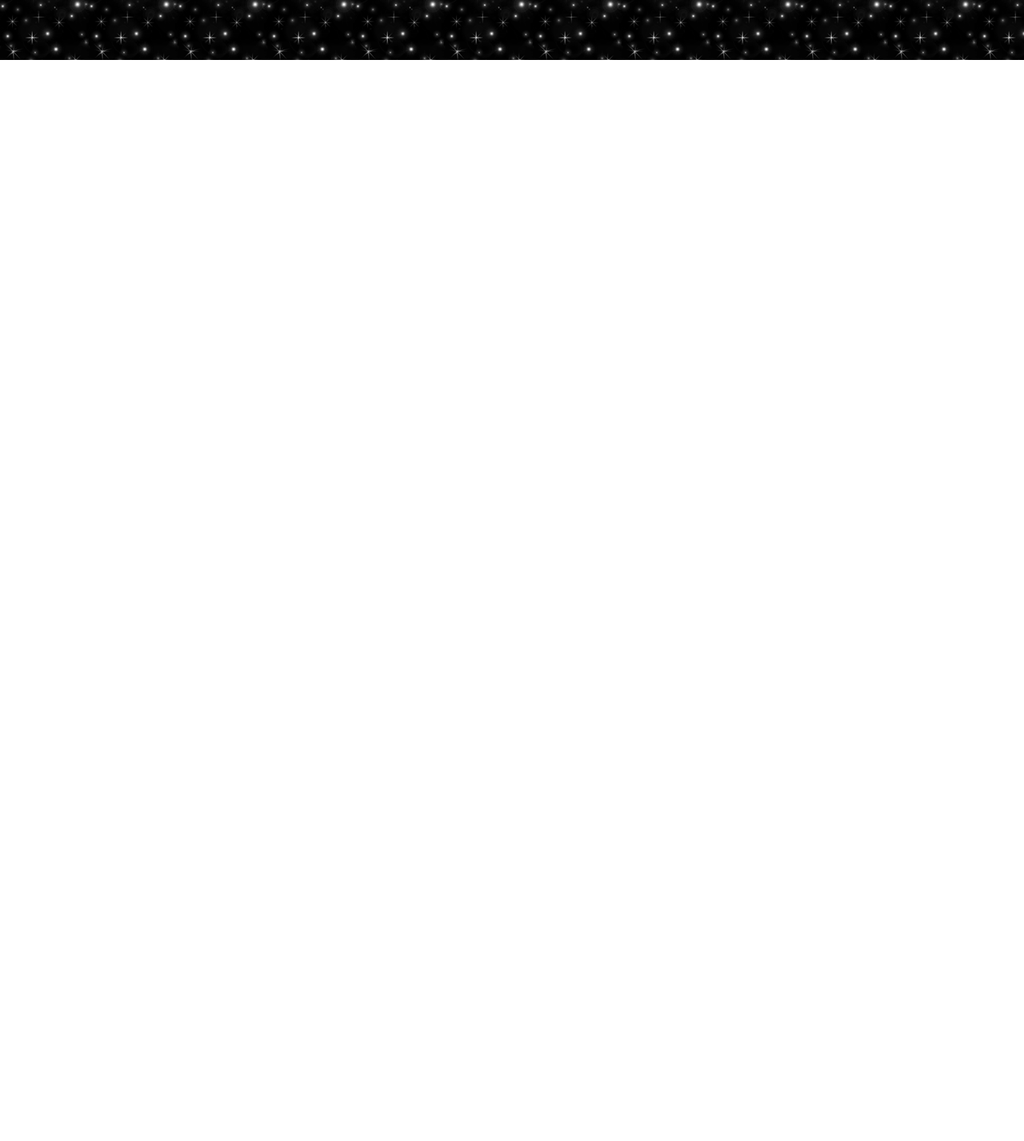
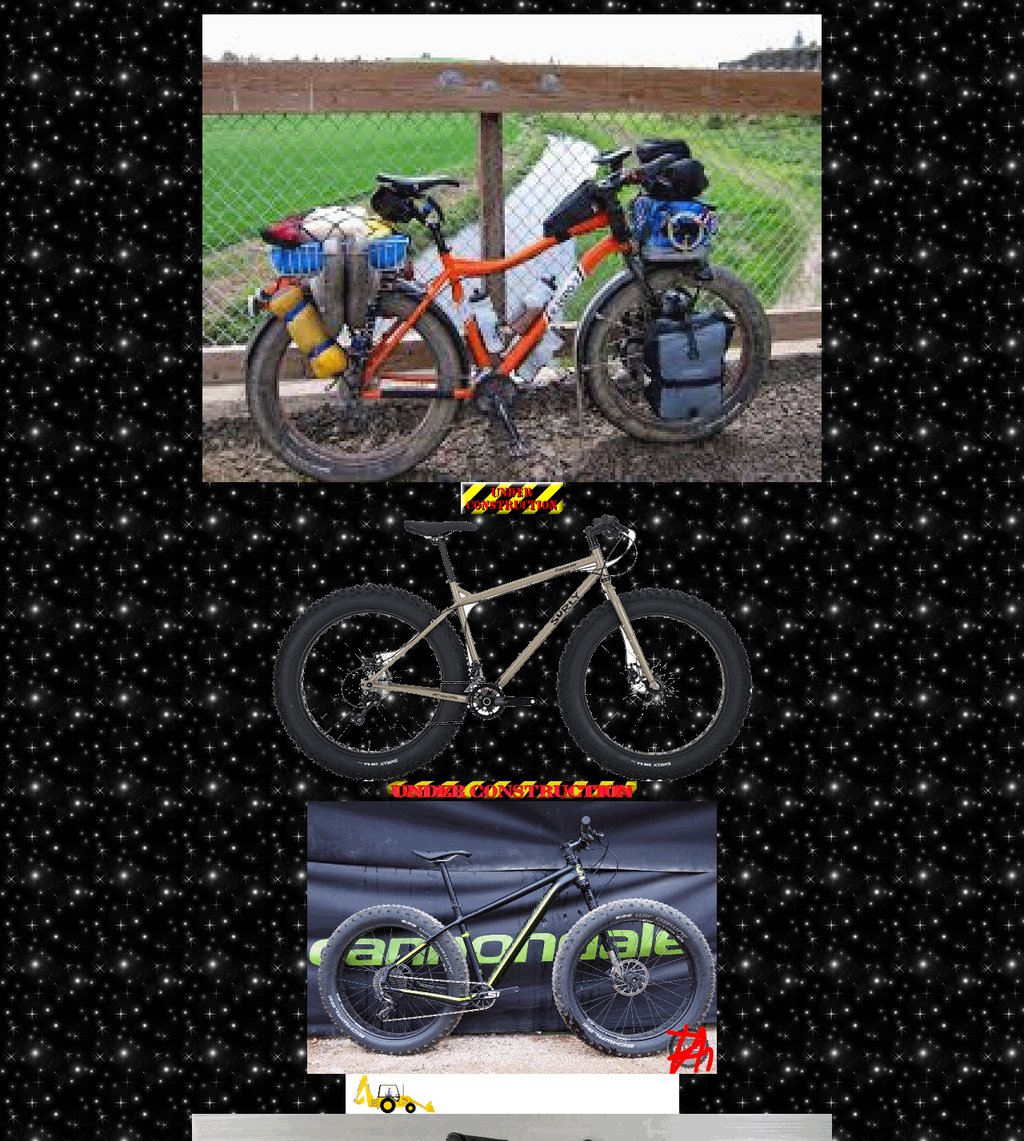
Before and after one commit to jerrywardlow/fatbikesinspace.com, a plain HTML site: page index.html in a window 1280 px wide. Shown: the part 725-2152 px from the top of the page at 80% size. Before the commit the page ends 800 px from the top, so only its background shows below. Drawn offline with Linux system fonts and the light colour scheme.

Commit message:
Built out main structure

```diff
--- a/index.html
+++ b/index.html
@@ -11,6 +11,16 @@
 <body>
   <img src="assets/uc2.gif">
   <p>Home of the COOLEST fat bikes that you have ever seen!</p>
+  <img src="assets/bikes/fb1.gif">
+  <img src="assets/uc4.gif">
+  <img src="assets/bikes/fb2.gif">
+  <img src="assets/uc3.gif">
+  <img src="assets/bikes/fb3.gif">
+  <img src="assets/uc1.gif">
+  <img src="assets/bikes/fb4.gif">
+  <img src="assets/uc5.gif">
+  <img src="assets/bikes/fb5.gif">
+  <img src="assets/uc6.gif">
 </body>
 
 </html>
```
